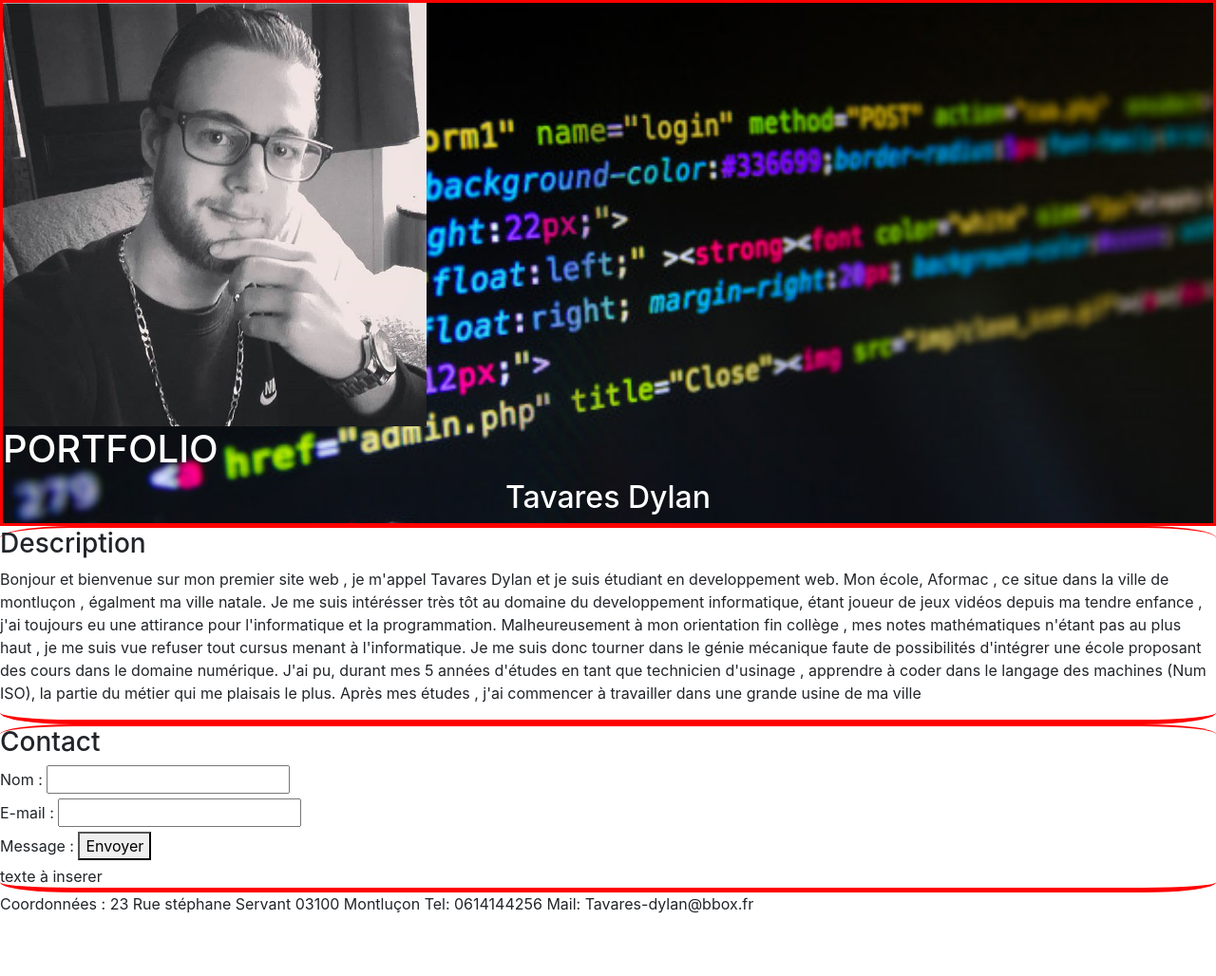
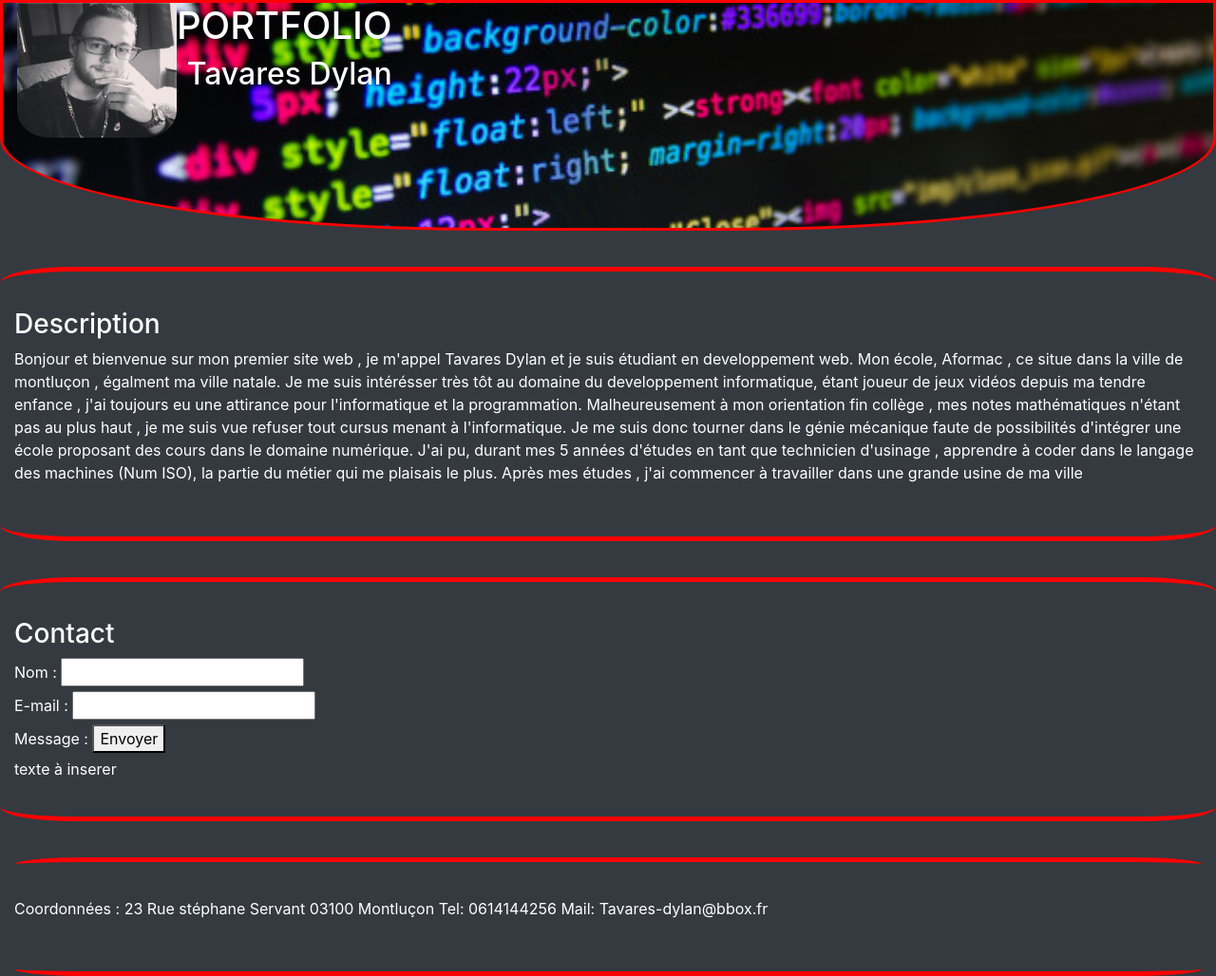
Before and after one commit to TavaresDylan/Portfolio-Exercice-Aformac, a plain HTML site: page Index.html in a window 1280 px wide. Shown: the whole page at 95% size. Before the commit the page ends 980 px from the top, so only its background shows below. Drawn offline with nearby package versions, Linux system fonts and the light colour scheme.

Commit message:
Gh-pages

```diff
--- a/Index.html
+++ b/Index.html
@@ -14,23 +14,25 @@
 	<!-- Nom de l'onglet -->
 	<title>Portfolio Tavares Dylan</title>
 </head>
-<body>
-	<header>
+<body class="container-fluid bg-dark text-white m-0">
+
+		<header class="row">
+<div class="col-lg-4 d-flex">
 			<!-- Photo portrait Dylan Tavares-->
-
-			 <img id="photo_portrait" src="assets/img/Photo_Dylan.jpg" alt="Photo Portrait Dylan Tavares">
+			<img class="" id="photo_portrait" src="assets/img/Photo_Dylan.jpg" alt="Photo Portrait Dylan Tavares">
 
 				<!-- Titre de la page -->
-			<div id="TitreEtSousTitre">
-				<h1 id="titre">PORTFOLIO</h1>
-				<h2 id="sous-titre">Tavares Dylan</h2>
+			<div class="d-flex flex-column align-items-end" id="TitreEtSousTitre">
+				<h1 class="" id="titre">PORTFOLIO</h1>
+				<h2 class="" id="sous-titre">Tavares Dylan</h2>
 			</div>
+</div>
+		</header>
+	</div>
 
-	</header>
-
-	<section>
+	<section class="row">
 			<!-- Article 1 -->
-		<article>
+		<article class="col-12">
 				<!-- Titre de l'article 1 -->
 			<h3>Description</h3>
 				<!-- Contenu de l'article 1 -->
@@ -39,7 +41,7 @@
 			</div>
 		</article>
 			<!-- Article 2 -->
-		<article>
+		<article class="col-12">
 			<div>
 					<!-- Titre de l'article 2 -->
 				<h3>Contact</h3>
--- a/assets/css/style.css
+++ b/assets/css/style.css
@@ -9,32 +9,30 @@ header{
 	background-size: cover;
 	background-position: center;
 	border: 3px red solid;
-	display: flex;
-	justify-content: space-around;
-	flex-wrap: wrap;
+	border-radius: 0% 0% 40% 40%;
 }
 #photo_portrait{
-	display: flex;
-	width: 35%;
-	height: 35%;
+	padding: 0;
+	width: 60%;
+	height: 60%;
+	border-radius: 0% 0% 20% 20%;
 }
-
-#titre{
+#TitreEtSousTitre{
 
 }
-#sous-titre{
-	display: flex;
-	justify-content: center;
-
-}
-#TitreEtSousTitre{
-	display: flex;
-	flex-direction: column;
-	color: white;
-	font-size: 1.9em;
-}
 article{
-	border-top: 2px red solid;
+	margin-top: 3%;
+	padding-top: 3%;
+	padding-bottom: 3%;
+	border-top: 5px red solid;
 	border-bottom: 5px red solid;
 	border-radius: 6% ;
 }
+footer{
+	margin-top: 3%;
+	padding-top: 3%;
+	padding-bottom: 3%;
+	border-top: 5px red solid;
+	border-bottom: 5px red solid;
+	border-radius: 6% ;
+}
```
